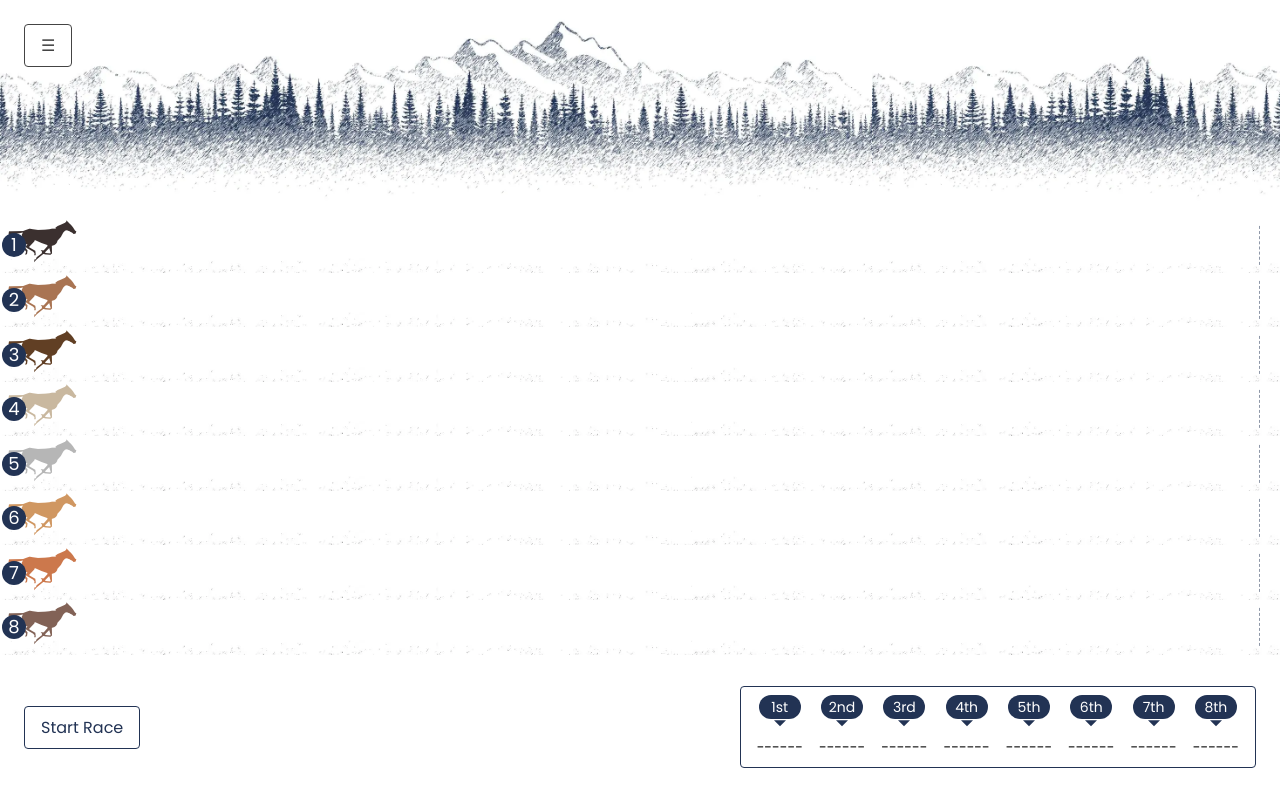
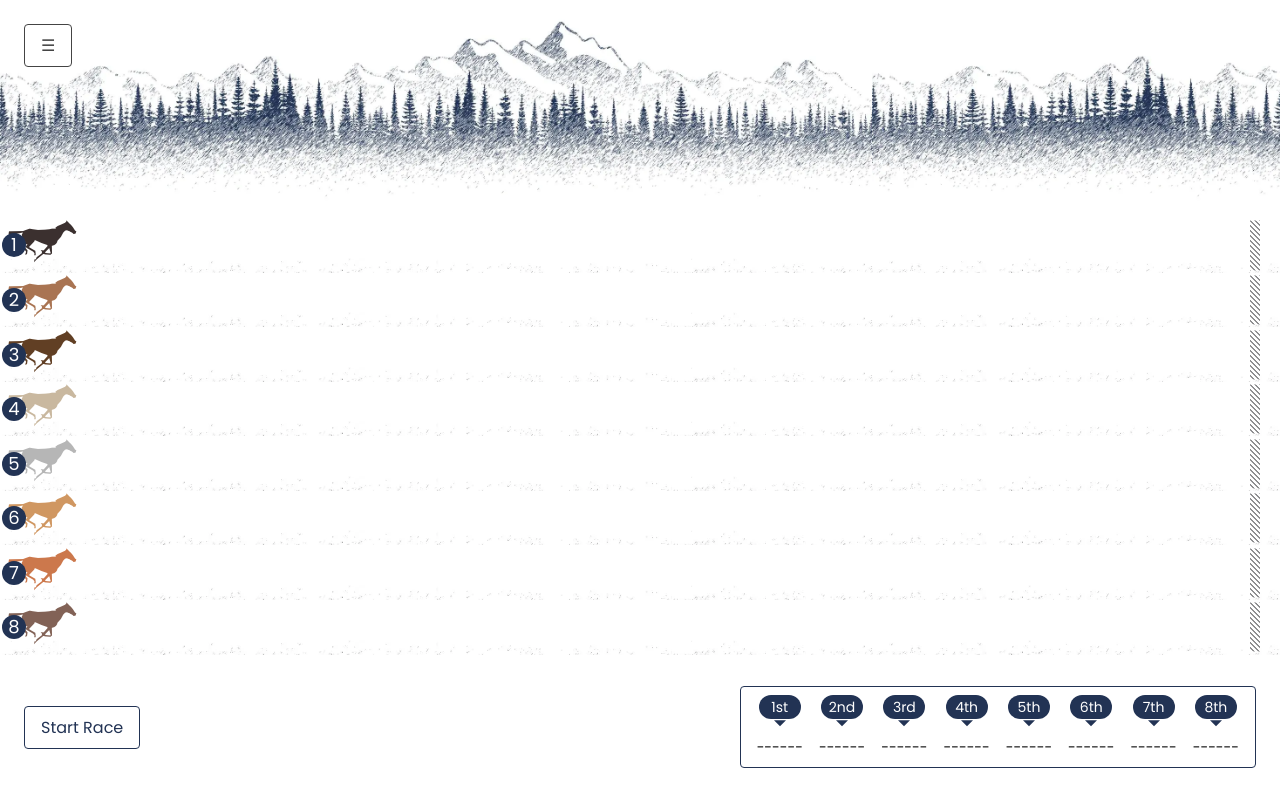
Before and after one commit to kaplanark/horse-race, a Vue app: page /race-track in a window 1280 px wide. Built offline with nearby package versions, Linux system fonts and the light colour scheme.

Commit message:
fixed styles

```diff
--- a/src/components/Lane.vue
+++ b/src/components/Lane.vue
@@ -73,13 +73,14 @@ const props = defineProps({
 		position: absolute;
 		content: '';
 		top: 50%;
-		right: 0;
-		height: 70%;
-		width: 20px;
+		right: 20px;
+		height: 90%;
+		width: 10px;
 		transform: translateY(-50%);
 		z-index: 0;
-		border-left: 1px dashed var(--color-primary);
-		opacity: 0.5;
+		background-color: var(--color-white);
+		background-size: 5px 5px;
+		background-image: repeating-linear-gradient(45deg, #222226 0, #222226 0.5px, #ffffff 0, #ffffff 50%);
 	}
 }
 </style>
```
